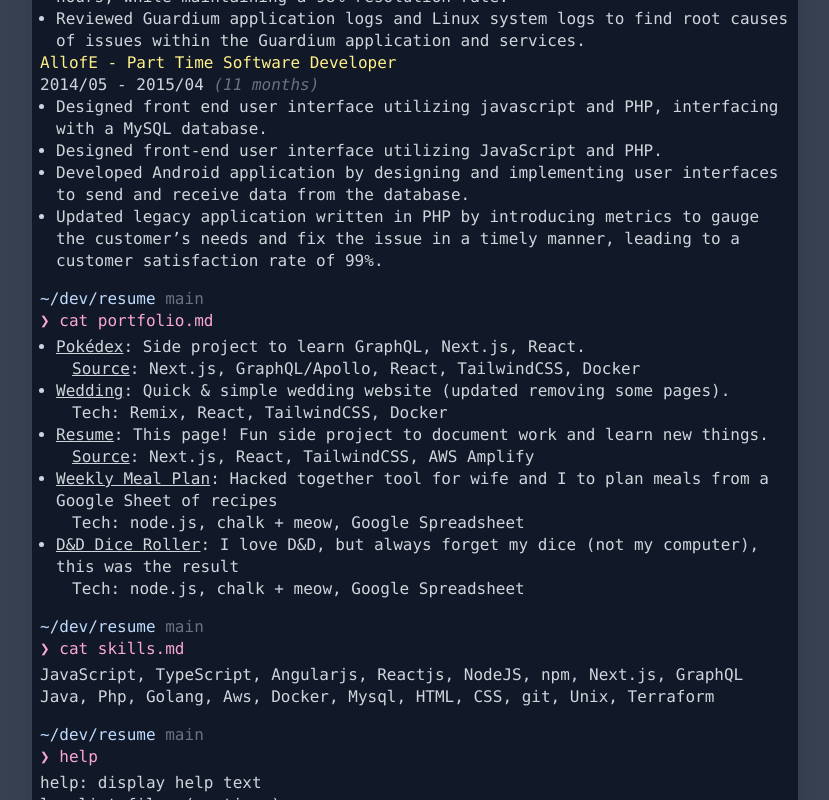
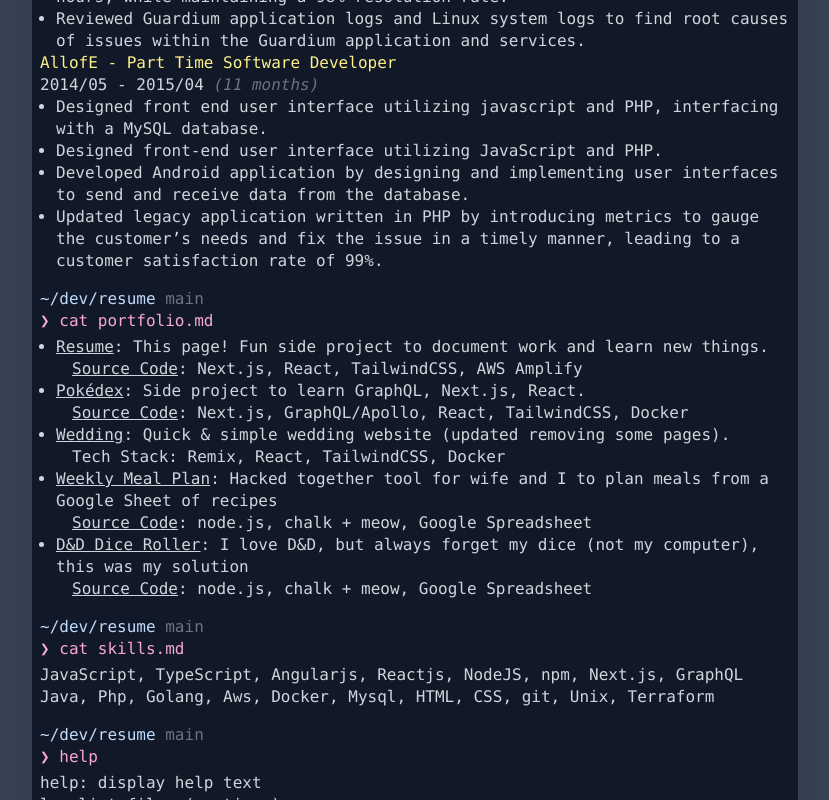
Before and after one commit to tschant/resume-schantell, a Next.js app: page / in a window 1280 px wide. Shown: the part 1302-2102 px from the top of the page, without its empty margins (225-1054 px from the left). Built offline with nearby package versions, Linux system fonts and the light colour scheme.

Commit message:
feat: update how portfolio is generated

```diff
--- a/package.json
+++ b/package.json
@@ -1,6 +1,6 @@
 {
   "name": "resume-schantell-us",
-  "version": "0.1.0",
+  "version": "0.2.0",
   "private": true,
   "engines": {
     "node": ">= 20.2.0"
--- a/src/components/Files/portfolio.tsx
+++ b/src/components/Files/portfolio.tsx
@@ -1,93 +1,69 @@
+import Link from 'next/link';
+
+const portfolio = [
+	{
+		link: 'https://resume.schantell.us/',
+		name: 'Resume',
+		description:
+			'This page! Fun side project to document work and learn new things.',
+		source: 'https://github.com/tschant/resume-schantell',
+		techStack: 'Next.js, React, TailwindCSS, AWS Amplify',
+	},
+	{
+		link: 'https://pokedex.schantell.us/',
+		name: 'Pokédex',
+		description: 'Side project to learn GraphQL, Next.js, React.',
+		source: 'https://github.com/tschant/pokedex',
+		techStack: 'Next.js, GraphQL/Apollo, React, TailwindCSS, Docker',
+	},
+	{
+		link: 'https://wedding.schantell.us/',
+		name: 'Wedding',
+		description:
+			'Quick & simple wedding website (updated removing some pages).',
+		source: '',
+		techStack: 'Remix, React, TailwindCSS, Docker',
+	},
+	{
+		link: 'https://github.com/tschant/weekly-meal-plan',
+		name: 'Weekly Meal Plan',
+		description:
+			'Hacked together tool for wife and I to plan meals from a Google Sheet of recipes',
+		source: 'https://github.com/tschant/weekly-meal-plan',
+		techStack: 'node.js, chalk + meow, Google Spreadsheet',
+	},
+	{
+		link: 'https://resume.schantell.us/',
+		name: 'D&D Dice Roller',
+		description:
+			'I love D&D, but always forget my dice (not my computer), this was my solution',
+		source: 'https://github.com/tschant/node-die-roller',
+		techStack: 'node.js, chalk + meow, Google Spreadsheet',
+	},
+];
+
 export function Portfolio() {
 	return (
 		<div>
 			<ul className="list-disc pl-4">
-				<li>
-					<a
-						className="underline"
-						href="//pokedex.schantell.us/"
-						target="_blank"
-						rel="noreferrer nofollow"
-					>
-						Pokédex
-					</a>
-					: Side project to learn GraphQL, Next.js, React.
-					<div className="pl-4">
-						<a
-							className="underline"
-							href="//github.com/tschant/pokedex"
-							target="_blank"
-							rel="noreferrer nofollow"
-						>
-							Source
-						</a>
-						: Next.js, GraphQL/Apollo, React, TailwindCSS, Docker
-					</div>
-				</li>
-				<li>
-					<a
-						className="underline"
-						href="//wedding.schantell.us/"
-						target="_blank"
-						rel="noreferrer nofollow"
-					>
-						Wedding
-					</a>
-					: Quick & simple wedding website (updated removing some pages).
-					<div className="pl-4">Tech: Remix, React, TailwindCSS, Docker</div>
-				</li>
-				<li>
-					<a
-						className="underline"
-						href="//resume.schantell.us/"
-						target="_blank"
-						rel="noreferrer nofollow"
-					>
-						Resume
-					</a>
-					: This page! Fun side project to document work and learn new things.
-					<div className="pl-4">
-						<a
-							className="underline"
-							href="//github.com/tschant/resume-schantell"
-							target="_blank"
-							rel="noreferrer nofollow"
-						>
-							Source
-						</a>
-						: Next.js, React, TailwindCSS, AWS Amplify
-					</div>
-				</li>
-				<li>
-					<a
-						className="underline"
-						href="//github.com/tschant/weekly-meal-plan"
-						target="_blank"
-						rel="noreferrer nofollow"
-					>
-						Weekly Meal Plan
-					</a>
-					: Hacked together tool for wife and I to plan meals from a Google
-					Sheet of recipes
-					<div className="pl-4">
-						Tech: node.js, chalk + meow, Google Spreadsheet
-					</div>
-				</li>
-				<li>
-					<a
-						className="underline"
-						href="//github.com/tschant/node-die-roller"
-						target="_blank"
-						rel="noreferrer nofollow"
-					>
-						D&D Dice Roller
-					</a>
-					: I love D&D, but always forget my dice (not my computer), this was
-					the result
-					<div className="pl-4">
-						Tech: node.js, chalk + meow, Google Spreadsheet
-					</div>
-				</li>
+				{portfolio.map((item) => (
+					<li key={item.name}>
+						<Link className="underline" href={item.link} target="_blank">
+							{item.name}
+						</Link>
+						: {item.description}
+						<div className="pl-4">
+							{item.source ? (
+								<Link className="underline" href={item.source} target="_blank">
+									Source Code
+								</Link>
+							) : (
+								<span>Tech Stack</span>
+							)}
+							: {item.techStack}
+						</div>
+					</li>
+				))}
 			</ul>
 		</div>
 	);
--- a/src/components/Files/work.tsx
+++ b/src/components/Files/work.tsx
@@ -2,7 +2,7 @@ export function Work() {
 	return (
 		<div>
 			<div className="text-yellow-200">
-				SparkPost (a MessageBird Company) - Staff Software Engineer
+				MessageBird - Staff Software Engineer
 			</div>
 			<div>
 				2016/02 - Present{' '}
```
